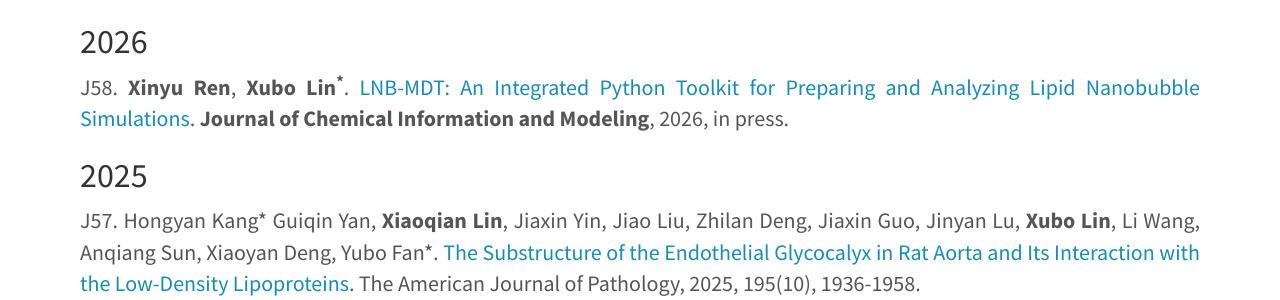
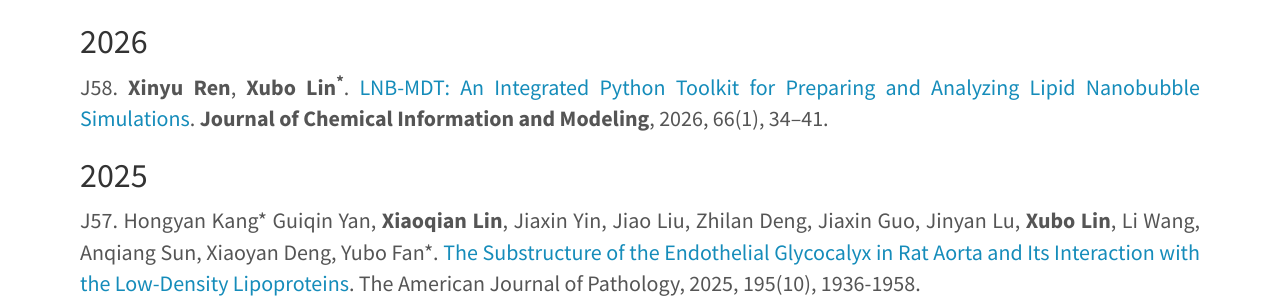
Before and after one commit to linxubo/linxubo.github.io, a Jekyll site: the page built from _pages/publications.md, in a window 1280 px wide and 900 px high, scrolled down 741 px. Shown: the part 156-456 px from the top of the window. Built offline with Jekyll 4.4.1, drawn with Linux system fonts in a browser that asks for light colours; nearby versions of some CDN libraries; a script that is not in the unit is left out.

Commit message:
Update publication details and formatting

```diff
--- a/_pages/publications.md
+++ b/_pages/publications.md
@@ -24,7 +24,7 @@ B1.	柳东芳, 熊菲, **林绪波**, 柏婷婷, 顾宁. 第6章 磁性纳米材
 2. Xinbin Zhao#, Min Tan#, Long Li#, **Xubo Lin**, Zekun Li, Xiaohuan Wang, Bingqi Song, Zheng Guo, Tailin Chen, Sen Hou, Jiehou Fan, Shijiang Wang, Yun Zhang*, Yubo Fan* and Jing Du*. Prolonged Crowding Drives Cancer Cell Invasiveness by Triggering a Nanoscale Topography Transition of Plasma Membranes. Submitted.
 
 ## 2026
-J58. **Xinyu Ren**, **Xubo Lin<sup>*</sup>**. [LNB-MDT: An Integrated Python Toolkit for Preparing and Analyzing Lipid Nanobubble Simulations](https://doi.org/10.1021/acs.jcim.5c02771). **Journal of Chemical Information and Modeling**, 2026, in press.
+J58. **Xinyu Ren**, **Xubo Lin<sup>*</sup>**. [LNB-MDT: An Integrated Python Toolkit for Preparing and Analyzing Lipid Nanobubble Simulations](https://doi.org/10.1021/acs.jcim.5c02771). **Journal of Chemical Information and Modeling**, 2026, 66(1), 34–41.
 
 ## 2025
 J57. Hongyan Kang* Guiqin Yan, **Xiaoqian Lin**, Jiaxin Yin, Jiao Liu, Zhilan Deng, Jiaxin Guo, Jinyan Lu, **Xubo Lin**, Li Wang, Anqiang Sun, Xiaoyan Deng, Yubo Fan*. [The Substructure of the Endothelial Glycocalyx in Rat Aorta and Its Interaction with the Low-Density Lipoproteins](https://www.sciencedirect.com/science/article/abs/pii/S0002944025002378). The American Journal of Pathology, 2025, 195(10), 1936-1958.
```
